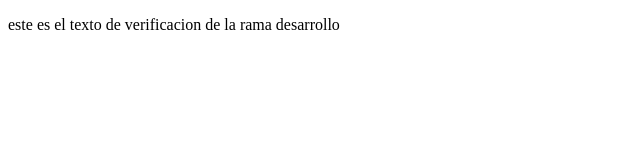
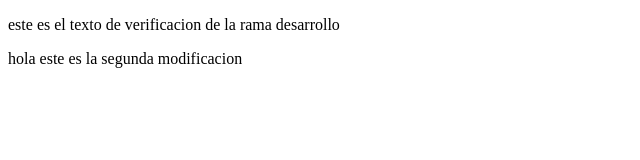
Before and after one commit to silverwolf89/quinta-practica, a plain HTML site: page index.html in a window 1280 px wide. Shown: the whole page, without its empty margins (0-640 px from the left). Drawn offline with Linux system fonts and the light colour scheme.

Commit message:
segunda modificacion

```diff
--- a/index.html
+++ b/index.html
@@ -7,5 +7,6 @@
 </head>
 <body>
 <p>este es el texto de verificacion de la rama desarrollo</p>
+<p>hola este es la segunda modificacion</p>
 </body>
 </html>
```
